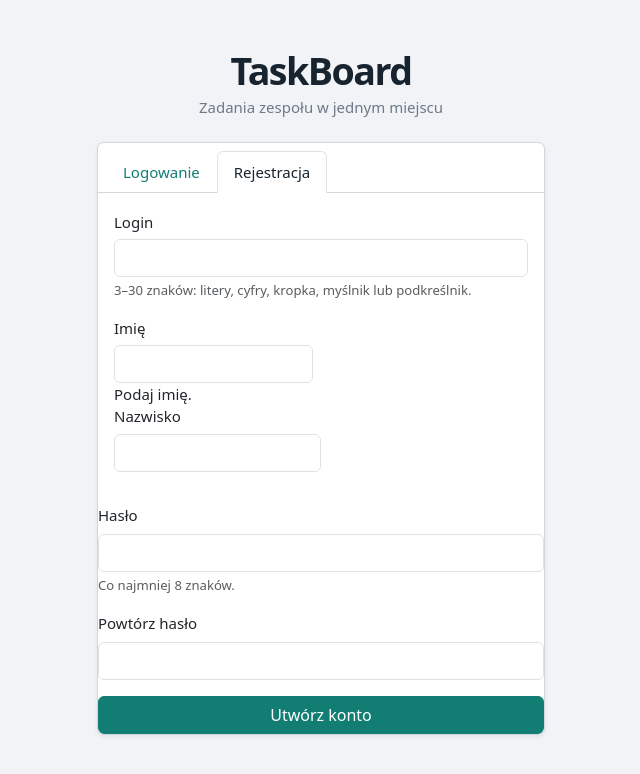
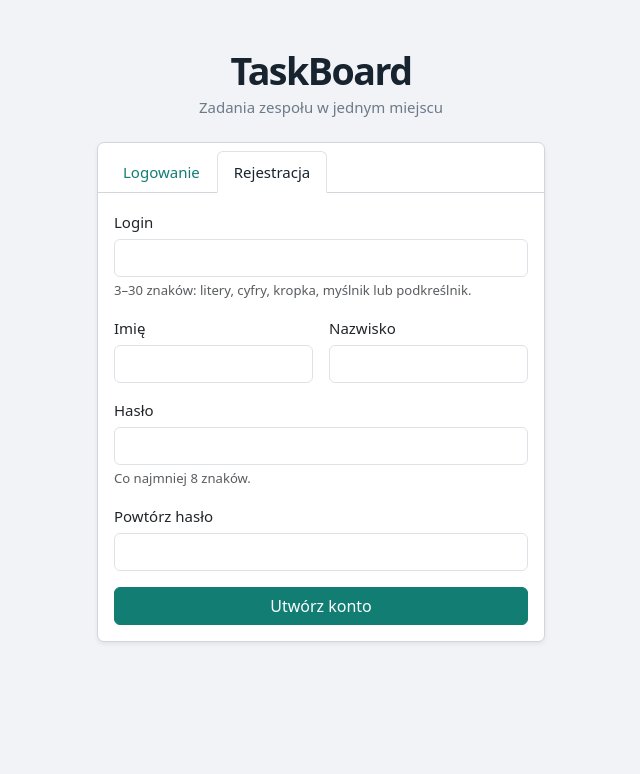
Before and after one commit to arnigget15-source/taskboard-artem-naumenko, a plain HTML site: page frontend/login.html in a window 1280 px wide. Both pictures are taken after a click on the tab "Rejestracja". Shown: the whole page, without its empty margins (319-959 px from the left). Drawn offline with nearby package versions, Linux system fonts and the light colour scheme; no server answers.

Commit message:
Fix registration form markup

```diff
--- a/frontend/login.html
+++ b/frontend/login.html
@@ -1,48 +1,9 @@
 <!doctype html>
-<html lang="pl">
-<head>
-  <meta charset="utf-8">
-  <meta name="viewport" content="width=device-width, initial-scale=1">
-  <title>TaskBoard — logowanie</title>
-  <link href="https://cdn.jsdelivr.net/npm/bootstrap@5.3.3/dist/css/bootstrap.min.css" rel="stylesheet">
-  <link href="css/style.css" rel="stylesheet">
-</head>
-<body class="auth-page">
-  <main class="auth-wrap">
-    <header class="auth-heading text-center">
-      <h1>TaskBoard</h1>
-      <p>Zadania zespołu w jednym miejscu</p>
-    </header>
-    <div id="authMessage" aria-live="polite"></div>
-    <section class="card auth-card">
-      <ul class="nav nav-tabs auth-tabs" id="authTabs" role="tablist">
-        <li class="nav-item"><button class="nav-link active" id="loginTab" data-bs-toggle="tab" data-bs-target="#loginPane" type="button">Logowanie</button></li>
-        <li class="nav-item"><button class="nav-link" id="registerTab" data-bs-toggle="tab" data-bs-target="#registerPane" type="button">Rejestracja</button></li>
-      </ul>
-      <div class="tab-content">
-        <div class="tab-pane fade show active" id="loginPane">
-          <form id="loginForm" class="auth-form" novalidate>
-            <div class="mb-3"><label class="form-label" for="login">Login</label><input class="form-control" id="login" name="login" autocomplete="username" required></div>
-            <div class="mb-3"><label class="form-label" for="password">Hasło</label><input class="form-control" type="password" id="password" name="password" autocomplete="current-password" required></div>
-            <button class="btn btn-primary w-100" type="submit">Zaloguj się</button>
-          </form>
-        </div>
-        <div class="tab-pane fade" id="registerPane">
-          <form id="registerForm" class="auth-form" novalidate>
-            <div class="mb-3"><label class="form-label" for="regLogin">Login</label><input class="form-control" id="regLogin" required minlength="3" maxlength="30" pattern="[A-Za-z0-9._-]+"><div class="invalid-feedback">Login: 3–30 znaków, litery, cyfry, kropka, myślnik lub podkreślnik.</div><div class="form-text">3–30 znaków: litery, cyfry, kropka, myślnik lub podkreślnik.</div></div>
-            <div class="row g-3">
-              <div class="col-sm-6"><label class="form-label" for="firstName">Imię</label><input class="form-control" id="firstName" required maxlength="50><div class="invalid-feedback">Podaj imię.</div></div>
-              <div class="col-sm-6"><label class="form-label" for="lastName">Nazwisko</label><input class="form-control" id="lastName" required maxlength="50"><div class="invalid-feedback">Podaj nazwisko.</div></div>
-            </div>
-            <div class="mt-3 mb-3"><label class="form-label" for="regPassword">Hasło</label><input class="form-control" type="password" id="regPassword" required minlength="8" maxlength="72" autocomplete="new-password"><div class="invalid-feedback">Hasło musi mieć co najmniej 8 znaków.</div><div class="form-text">Co najmniej 8 znaków.</div></div>
-            <div class="mb-3"><label class="form-label" for="repeatPassword">Powtórz hasło</label><input class="form-control" type="password" id="repeatPassword" required autocomplete="new-password"><div class="invalid-feedback">Hasła muszą być takie same.</div></div>
-            <button class="btn btn-primary w-100" type="submit">Utwórz konto</button>
-          </form>
-        </div>
-      </div>
-    </section>
-  </main>
-  <script src="https://cdn.jsdelivr.net/npm/bootstrap@5.3.3/dist/js/bootstrap.bundle.min.js"></script>
-  <script src="js/api.js"></script><script src="js/login.js"></script>
-</body>
-</html>
+<html lang="pl"><head><meta charset="utf-8"><meta name="viewport" content="width=device-width, initial-scale=1"><title>TaskBoard — logowanie</title><link href="https://cdn.jsdelivr.net/npm/bootstrap@5.3.3/dist/css/bootstrap.min.css" rel="stylesheet"><link href="css/style.css" rel="stylesheet"></head>
+<body class="auth-page"><main class="auth-wrap"><header class="auth-heading text-center"><h1>TaskBoard</h1><p>Zadania zespołu w jednym miejscu</p></header><div id="authMessage" aria-live="polite"></div><section class="card auth-card">
+<ul class="nav nav-tabs auth-tabs" role="tablist"><li class="nav-item"><button class="nav-link active" data-bs-toggle="tab" data-bs-target="#loginPane" type="button">Logowanie</button></li><li class="nav-item"><button class="nav-link" data-bs-toggle="tab" data-bs-target="#registerPane" type="button">Rejestracja</button></li></ul>
+<div class="tab-content"><div class="tab-pane fade show active" id="loginPane"><form id="loginForm" class="auth-form" novalidate><div class="mb-3"><label class="form-label" for="login">Login</label><input class="form-control" id="login" autocomplete="username" required></div><div class="mb-3"><label class="form-label" for="password">Hasło</label><input class="form-control" type="password" id="password" autocomplete="current-password" required></div><button class="btn btn-primary w-100" type="submit">Zaloguj się</button></form></div>
+<div class="tab-pane fade" id="registerPane"><form id="registerForm" class="auth-form" novalidate><div class="mb-3"><label class="form-label" for="regLogin">Login</label><input class="form-control" id="regLogin" required minlength="3" maxlength="30" pattern="[A-Za-z0-9._-]+"><div class="invalid-feedback">Login: 3–30 znaków, litery, cyfry, kropka, myślnik lub podkreślnik.</div><div class="form-text">3–30 znaków: litery, cyfry, kropka, myślnik lub podkreślnik.</div></div>
+<div class="row g-3"><div class="col-sm-6"><label class="form-label" for="firstName">Imię</label><input class="form-control" id="firstName" required maxlength="50"><div class="invalid-feedback">Podaj imię.</div></div><div class="col-sm-6"><label class="form-label" for="lastName">Nazwisko</label><input class="form-control" id="lastName" required maxlength="50"><div class="invalid-feedback">Podaj nazwisko.</div></div></div>
+<div class="mt-3 mb-3"><label class="form-label" for="regPassword">Hasło</label><input class="form-control" type="password" id="regPassword" required minlength="8" maxlength="72" autocomplete="new-password"><div class="invalid-feedback">Hasło musi mieć co najmniej 8 znaków.</div><div class="form-text">Co najmniej 8 znaków.</div></div><div class="mb-3"><label class="form-label" for="repeatPassword">Powtórz hasło</label><input class="form-control" type="password" id="repeatPassword" required autocomplete="new-password"><div class="invalid-feedback">Hasła muszą być takie same.</div></div><button class="btn btn-primary w-100" type="submit">Utwórz konto</button></form></div></div></section></main>
+<script src="https://cdn.jsdelivr.net/npm/bootstrap@5.3.3/dist/js/bootstrap.bundle.min.js"></script><script src="js/api.js"></script><script src="js/login.js"></script></body></html>
```
